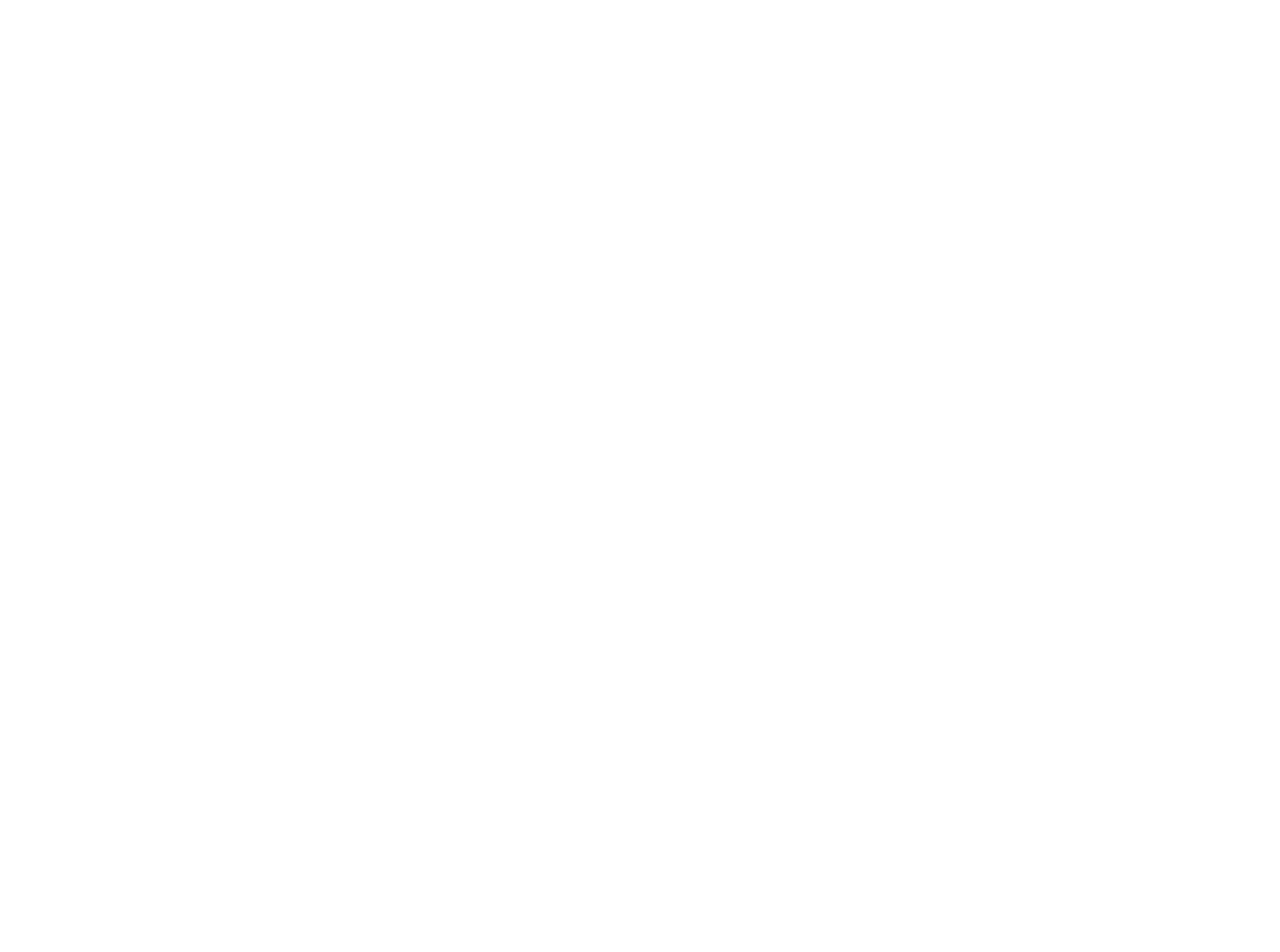
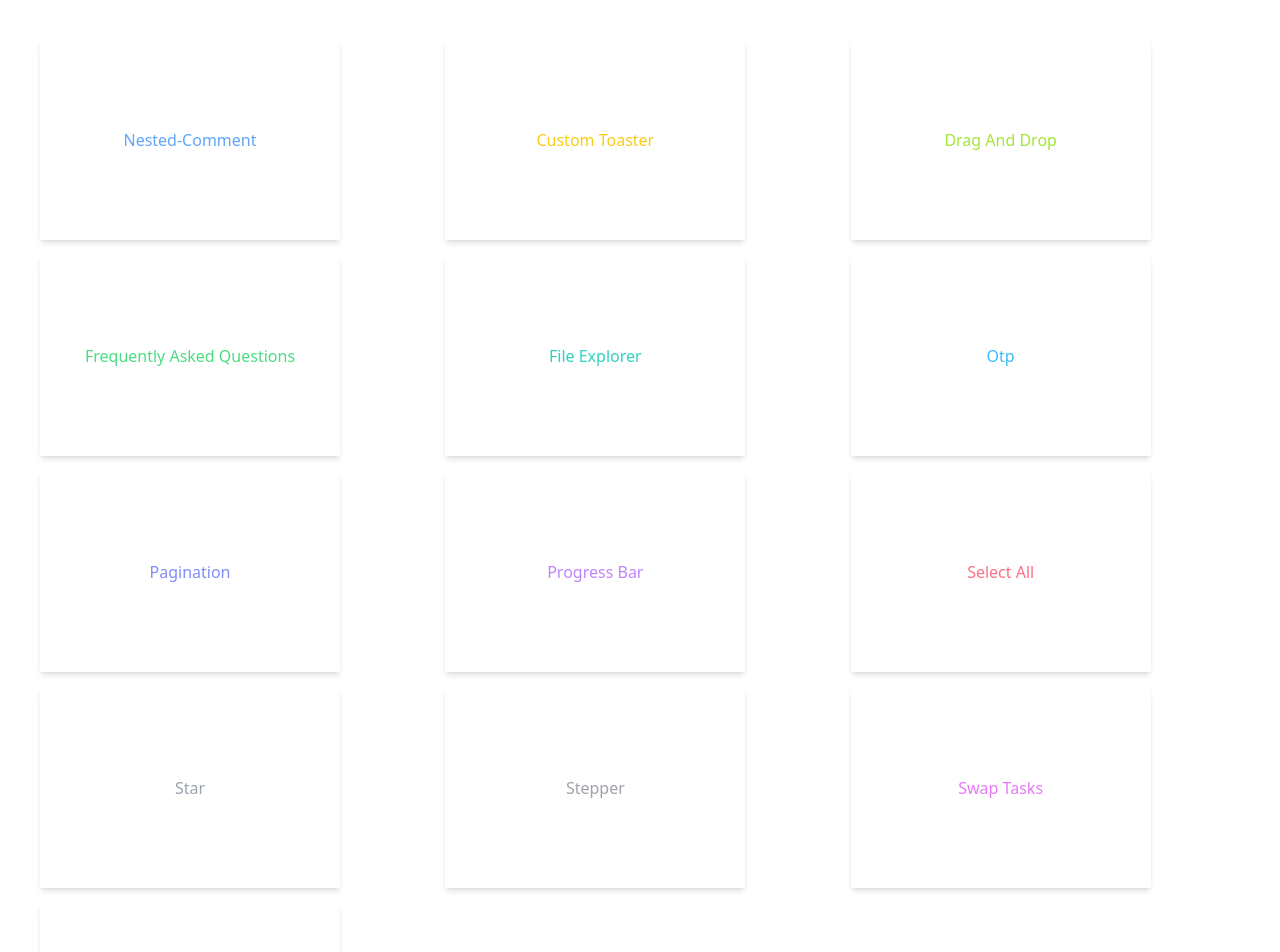
Before and after one commit to ankitsh474761/machine-interview-questions, a Next.js app: page / in a window 1280 px wide. Shown: the top 952 px of the page. Before the commit the page ends 800 px from the top, so only its background shows below. Built offline with nearby package versions, Linux system fonts and the light colour scheme.

Commit message:
added styling

```diff
--- a/src/app/page.js
+++ b/src/app/page.js
@@ -1,8 +1,84 @@
+'use client';
+import { useRouter } from "next/navigation";
 
 export default function Home() {
+  const data = [
+    {
+      name: "Nested-Comment",
+      link: "comment",
+      class: "text-blue-400",
+    },
+    {
+      name: "Custom  Toaster",
+      link: "custom-toaster",
+      class: "text-yellow-400",
+    },
+    {
+      name: "Drag And Drop",
+      link: "draganddrop",
+      class: "text-lime-400",
+    },
+    {
+      name: "Frequently Asked Questions",
+      link: "faq",
+      class: "text-green-400",
+    },
+    {
+      name: "File Explorer",
+      link: "file-explorer",
+      class: "text-teal-400",
+    },
+    {
+      name: "Otp",
+      link: "otp",
+      class: "text-sky-400",
+    },
+    {
+      name: "Pagination",
+      link: "pagination",
+      class: "text-indigo-400",
+    },
+    {
+      name: "Progress Bar",
+      link: "progress-bar",
+      class: "text-purple-400",
+    },
+    {
+      name: "Select All",
+      link: "select-all",
+      class: "text-rose-400",
+    },
+    {
+      name: "Star",
+      link: "star",
+      class: "text-gray-400",
+    },
+    {
+      name: "Stepper ",
+      link: "stepper",
+      class: "text-zinc-400",
+    },
+    {
+      name: "Swap Tasks",
+      link: "swap-tasks",
+      class: "text-fuchsia-400",
+    },
+    {
+      name: "Traffic-Lights",
+      link: "trafficlight",
+      class: "text-amber-400",
+    },
+  ];
+  const router = useRouter();
   return (
-    <div>
-
+    <div className="m-10">
+      <div className="grid grid-cols-2 md:grid-cols-3 gap-4">
+        { data?.map((ele,i)=>(
+          <div className={`w-[300px] cursor-pointer hover:shadow-2xl h-[200px] shadow-md flex items-center justify-center ${ele?.class}`} onClick={()=> router.push(ele?.link)}>
+             {ele?.name}
+            </div>
+        ))}
+      </div>
     </div>
   );
 }
```
